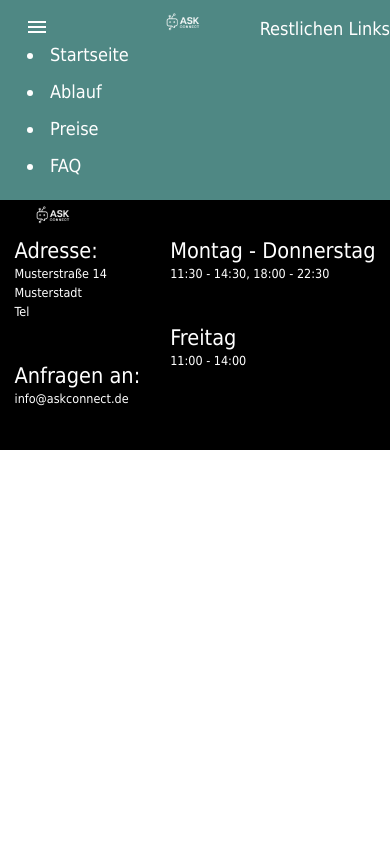
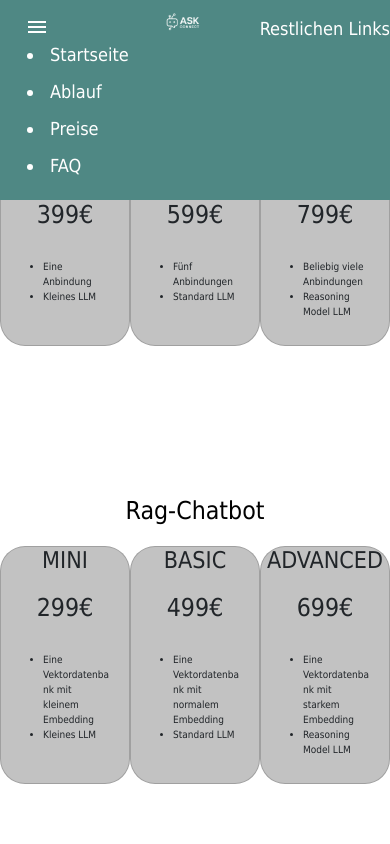
Before and after one commit to ale150104/AskConnectWebsite, an Angular app in the folder AskConnectWebsite/: page /prices in a window 390 px wide. Shown: the top 844 px of the page. Built offline with nearby package versions, Linux system fonts and the light colour scheme.

Commit message:
preise made and responsive

```diff
--- a/AskConnectWebsite/src/app/preise/preise.css
+++ b/AskConnectWebsite/src/app/preise/preise.css
@@ -0,0 +1,85 @@
+.main{
+    padding-top: 50px;
+}
+
+.main h1,h2{
+    text-align: center;
+    margin-bottom: 20px;
+}
+
+
+
+@media (max-width:480px)
+{
+    .card ul li {
+    font-size: x-small;
+
+}
+}
+
+
+@media (min-width: 481px) and (max-width: 768px)
+{
+    .main article
+    {
+        margin: auto;
+        width: 95%;
+    }
+
+    .card ul li {
+        font-size: small;
+    }
+
+
+}
+
+@media (min-width: 769px)
+{
+
+    .main article
+    {
+        width: 80%;
+        margin: auto;
+    }
+        .card ul li {
+        font-size: small;
+    }
+}
+
+
+
+.main article > div
+{
+    display: flex;
+    flex-direction: row;
+    justify-content: space-around;
+
+}
+
+
+.card{
+    width: 25%;
+    max-width: 250px;
+    min-width: 130px;
+    display: flex;
+    flex-direction: column;
+    align-items: center;
+    row-gap: 10px;
+    border-radius: 25px;
+    background-color: var(--light-grey);
+}
+
+
+ul{
+    width: 100%;
+    padding-bottom: 10px;
+}
+
+
+ul li{
+    width: calc(100%  - 30px);
+    white-space: normal;    /* allow wrapping */
+    word-wrap: break-word;
+    margin: 0;
+    margin-left: 10px;
+}
--- a/AskConnectWebsite/src/app/preise/preise.html
+++ b/AskConnectWebsite/src/app/preise/preise.html
@@ -1 +1,74 @@
-<p>preise works!</p>
+<!DOCTYPE html>
+
+<section class="main">
+    <h1>Preise</h1>
+
+    <article>
+        <h2>Agent</h2>
+        <div>
+
+            <div class="card animate__animated animate__bounceInUp">
+                <h3>MINI</h3>
+                <h2>399€</h2>
+                <ul>
+                    <li>Eine Anbindung</li>
+                    <li>Kleines LLM</li>
+                </ul>
+            </div>
+
+            <div class="card animate__animated animate__bounceInUp animate__delay-1s">
+                <h3>BASIC</h3>
+                <h2>599€</h2>
+                <ul>
+                    <li>Fünf Anbindungen</li>
+                    <li>Standard LLM</li>
+                </ul>
+            </div>
+
+            <div class="card animate__animated animate__bounceInUp animate__delay-2s">
+                <h3>ADVANCED</h3>
+                <h2>799€</h2>
+                <ul>
+                    <li>Beliebig viele Anbindungen</li>
+                    <li>Reasoning Model LLM</li>
+                </ul>
+
+            </div>
+
+        </div>
+    </article>
+
+
+    <article style="margin-bottom: 100px; margin-top: 150px;">
+        <h2>Rag-Chatbot</h2>
+        <div>
+            <div class="card animate__animated animate__bounceInUp">
+                <h3>MINI</h3>
+                <h2>299€</h2>
+                <ul>
+                    <li>Eine Vektordatenbank mit kleinem Embedding</li>
+                    <li>Kleines LLM</li>
+                </ul>
+            </div>
+
+            <div class="card animate__animated animate__bounceInUp animate__delay-1s">
+                <h3>BASIC</h3>
+                <h2>499€</h2>
+                <ul>
+                    <li>Eine Vektordatenbank mit normalem Embedding</li>
+                    <li>Standard LLM</li>
+                </ul>
+            </div>
+
+            <div class="card animate__animated animate__bounceInUp animate__delay-2s">
+                <h3>ADVANCED</h3>
+                <h2>699€</h2>
+                <ul>
+                    <li>Eine Vektordatenbank mit starkem Embedding </li>
+                    <li>Reasoning Model LLM</li>
+                </ul>
+
+            </div>
+        </div>
+    </article>
+</section>
```
